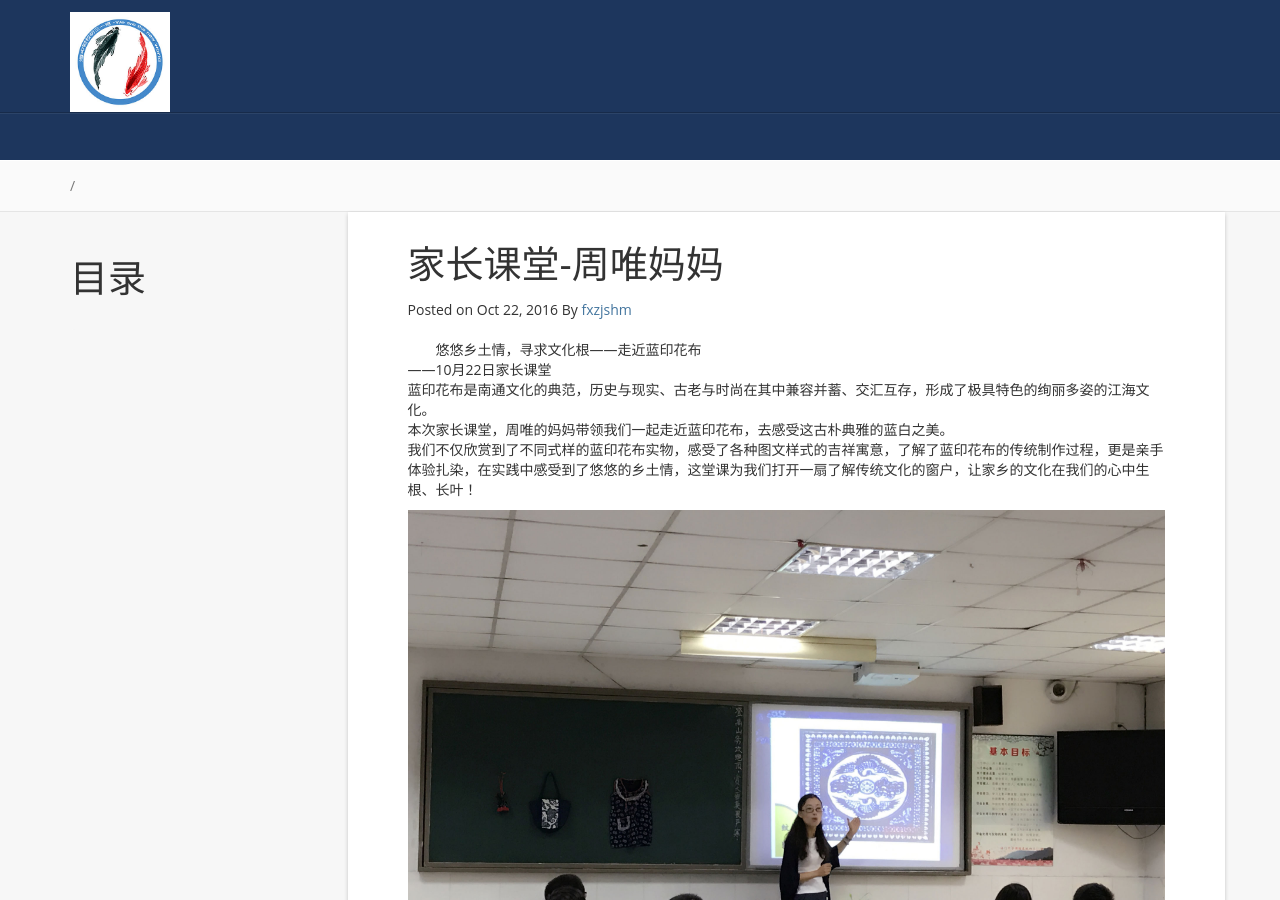
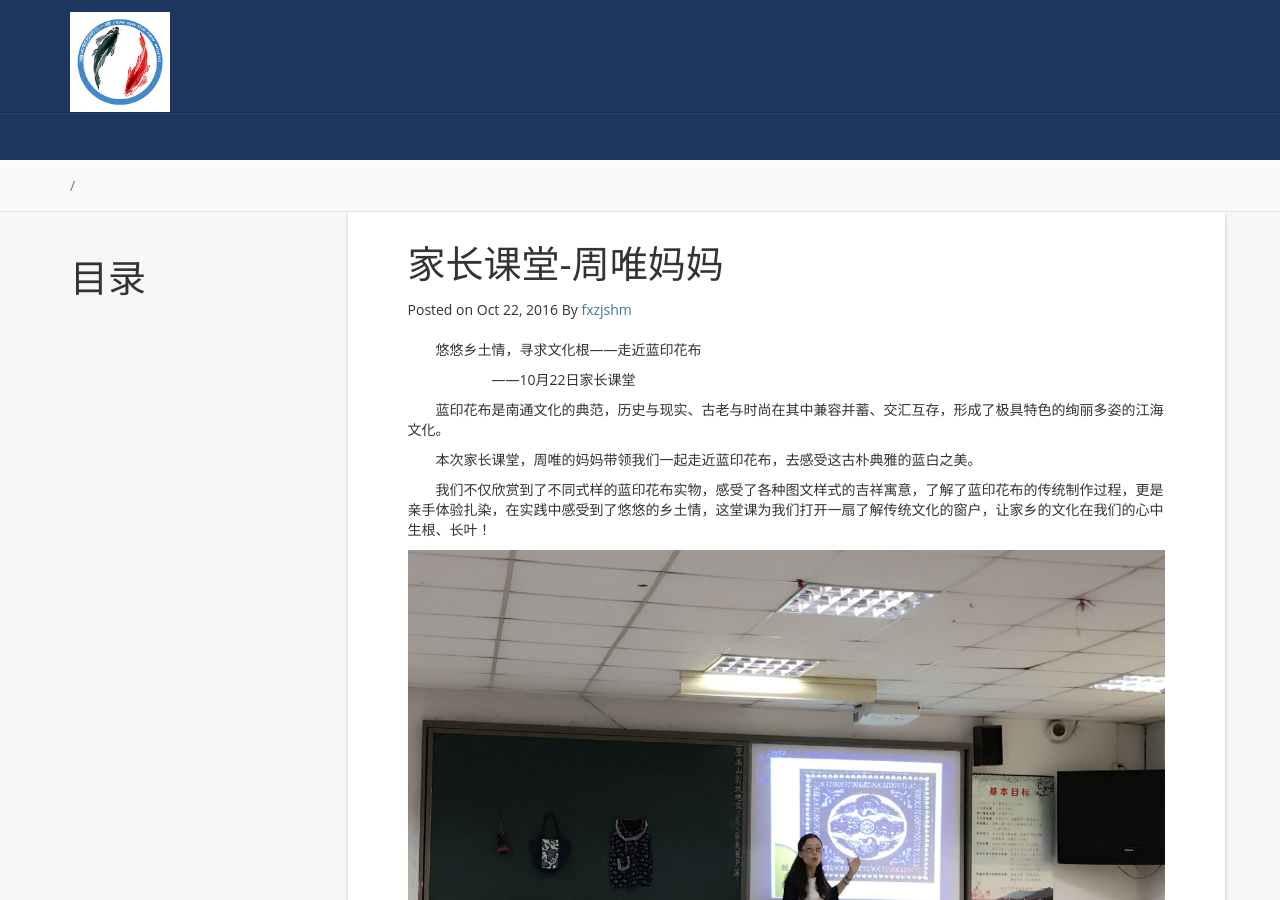
Before and after one commit to fxzjshm/Digital-signage, a Jekyll site: the page built from _posts/2016-10-22-jiazhangketang-zw.html, in a window 1280 px wide and 900 px high. Built offline with Jekyll 4.4.1, drawn with Linux system fonts in a browser that asks for light colours.

Commit message:
Update 2016-10-22-jiazhangketang-zw.html

```diff
--- a/_posts/2016-10-22-jiazhangketang-zw.html
+++ b/_posts/2016-10-22-jiazhangketang-zw.html
@@ -6,13 +6,12 @@ categories:
 tag:
 ---
 
-<p style="text-indent:2em">
-    悠悠乡土情，寻求文化根——走近蓝印花布 <br/>
-    ——10月22日家长课堂 <br/>
-    蓝印花布是南通文化的典范，历史与现实、古老与时尚在其中兼容并蓄、交汇互存，形成了极具特色的绚丽多姿的江海文化。 <br/>
-    本次家长课堂，周唯的妈妈带领我们一起走近蓝印花布，去感受这古朴典雅的蓝白之美。 <br/>
-    我们不仅欣赏到了不同式样的蓝印花布实物，感受了各种图文样式的吉祥寓意，了解了蓝印花布的传统制作过程，更是亲手体验扎染，在实践中感受到了悠悠的乡土情，这堂课为我们打开一扇了解传统文化的窗户，让家乡的文化在我们的心中生根、长叶！ <br/>
-</p>
+<p style="text-indent:2em">悠悠乡土情，寻求文化根——走近蓝印花布 </p>
+<p style="text-indent:6em">——10月22日家长课堂 </p>
+<p style="text-indent:2em">蓝印花布是南通文化的典范，历史与现实、古老与时尚在其中兼容并蓄、交汇互存，形成了极具特色的绚丽多姿的江海文化。 </p>
+<p style="text-indent:2em">本次家长课堂，周唯的妈妈带领我们一起走近蓝印花布，去感受这古朴典雅的蓝白之美。 </p>
+<p style="text-indent:2em">我们不仅欣赏到了不同式样的蓝印花布实物，感受了各种图文样式的吉祥寓意，了解了蓝印花布的传统制作过程，更是亲手体验扎染，在实践中感受到了悠悠的乡土情，这堂课为我们打开一扇了解传统文化的窗户，让家乡的文化在我们的心中生根、长叶！ </p>
+
 <img src="{{ '/images/IMG_0138.JPG' | prepend: site.baseurl }}" />
 <img src="{{ '/images/IMG_0150.JPG' | prepend: site.baseurl }}" />
 <img src="{{ '/images/IMG_0173.JPG' | prepend: site.baseurl }}" />
```
